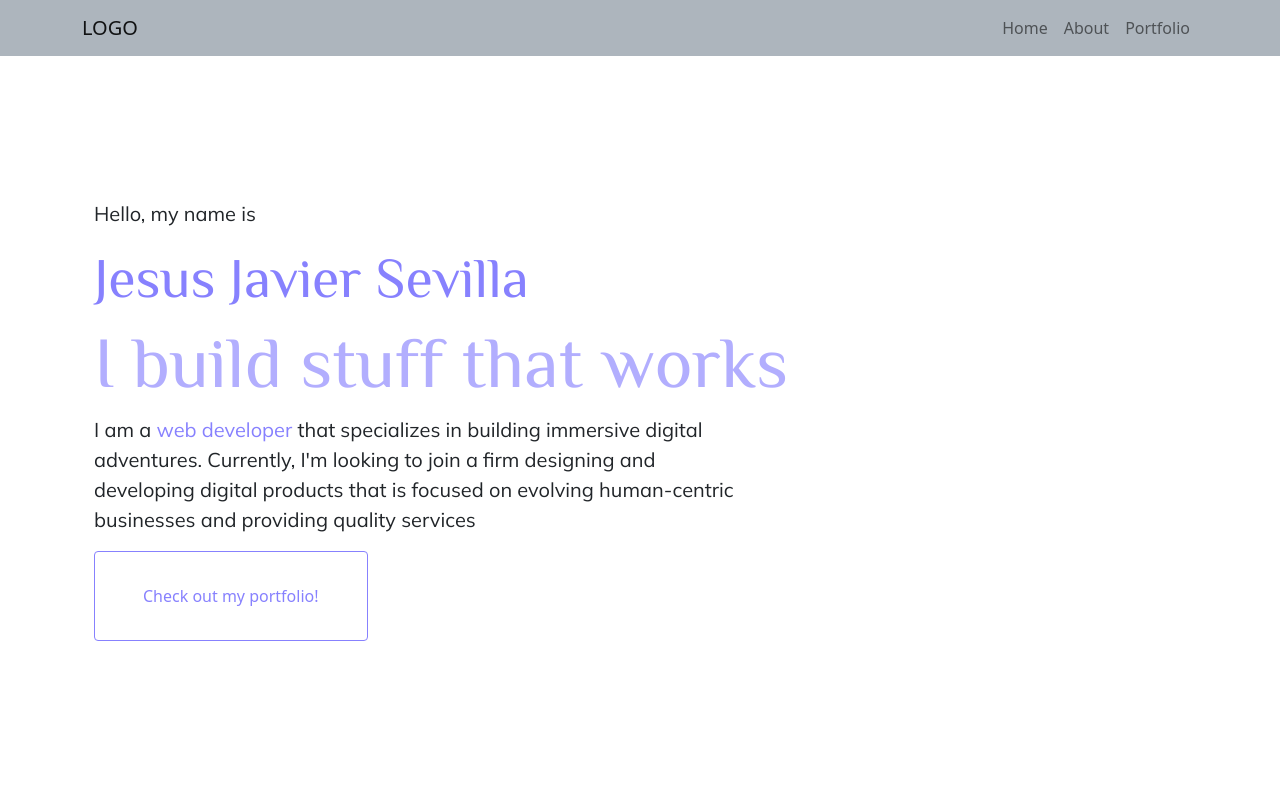
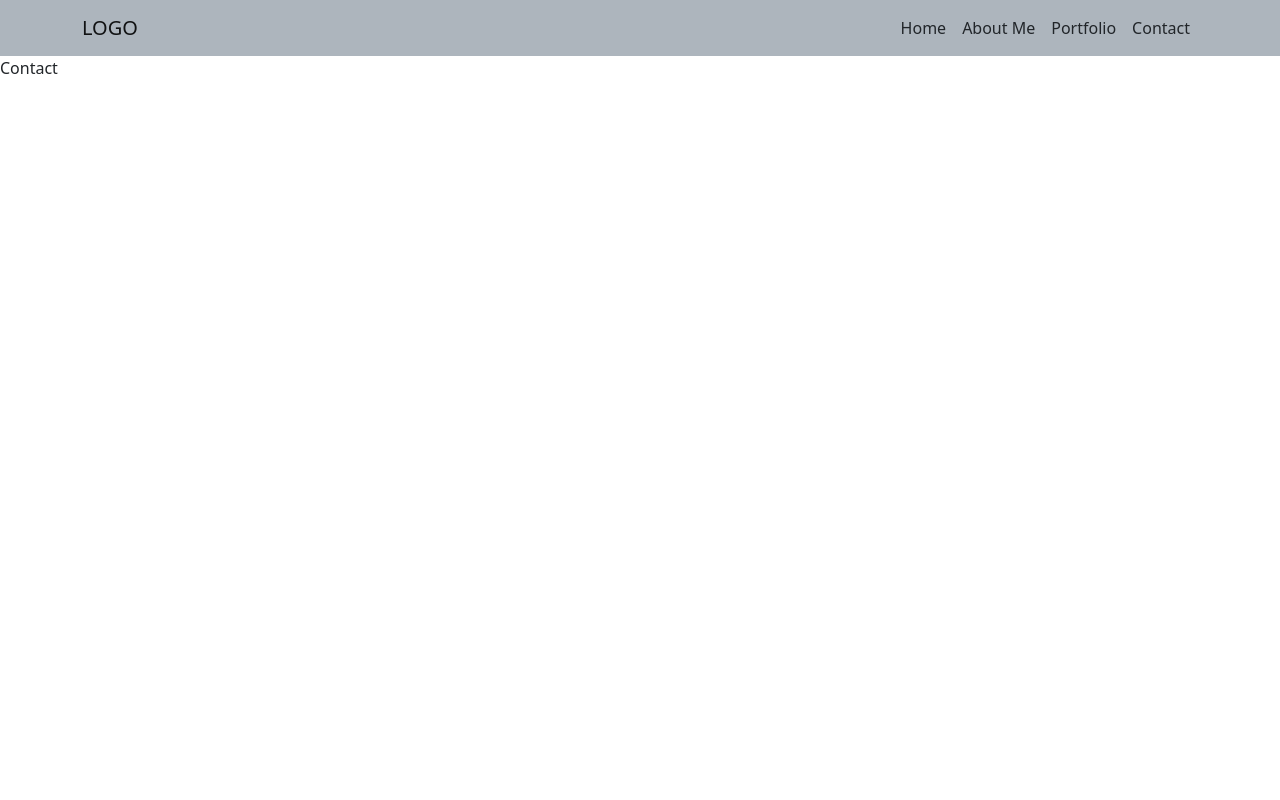
Before and after one commit to Jesuss27/personal-portfolio, a React (Create React App) app: page /contact in a window 1280 px wide. Shown: the top 800 px of the page. Built offline with nearby package versions, Linux system fonts and the light colour scheme.

Commit message:
scrollTo navbar

```diff
--- a/package.json
+++ b/package.json
@@ -13,6 +13,7 @@
     "react-bootstrap": "^2.1.2",
     "react-dom": "^17.0.2",
     "react-router-dom": "^6.2.2",
+    "react-router-hash-link": "^2.4.3",
     "react-scripts": "5.0.0",
     "web-vitals": "^2.1.4"
   },
--- a/src/App.js
+++ b/src/App.js
@@ -1,19 +1,14 @@
-import logo from './logo.svg';
+
 import './App.css';
 import Navigation from './components/Navigation';
 import "./styles/main.scss"
-import {Switch, Route} from "react-router-dom"
+import {Routes, Route} from "react-router-dom"
 //import components
-import Landing from "./components/Landing.js"
-import About from "./components/About.js"
-import Portfolio from "./components/Portfolio.js"
-import Container from "react-bootstrap/Container"
-import SeeMore from './components/SeeMore';
-import InTouch from './components/InTouch';
-import Contact from './components/Contact';
+import Home from "./pages/Home"
 // styling and animation
 import { createGlobalStyle } from "styled-components";
 import {motion} from "framer-motion"
+import Contact from './pages/Contact';
 
 function App() {
 
@@ -57,44 +52,18 @@ function App() {
 
   `
 
-  const variants = {
-    visible: {
-      opacity:1,
-      y:0,
-      transition:{
-        when:"beforeChildren",
-        duration:1,
-      }
-    },
-    hidden:{
-      opacity:0,
-      y:50,
-    }
-  }
+
   return (
     <>
     <GlobalStyles />
     <Navigation />
-    <Container>
-      {/* motion container */}
-      <motion.div initial={"hidden"} animate={"visible"} variants={variants}>
+    <Routes>
+      <Route path="/" element={<Home />}></Route>
+      <Route path="/contact" element={<Contact />}></Route>
+    </Routes>
 
-        <motion.div whileInView={"visible"} initial={"hidden"} variants={variants}>
-          <Landing />
-        </motion.div>
 
-        <motion.div  whileInView={"visible"} initial={"hidden"} variants={variants}>
-          <About />
-        </motion.div>
 
-        <motion.div whileInView={"visible"} initial={"hidden"} variants={variants}><Portfolio /></motion.div>
-
-        <motion.div whileInView={"visible"} initial={"hidden"} variants={variants}><SeeMore /></motion.div>
-        <motion.div whileInView={"visible"} initial={"hidden"} variants={variants}><InTouch /></motion.div>
-        <motion.div whileInView={"visible"} initial={"hidden"} variants={variants}><Contact /></motion.div>
-
-      </motion.div>
-    </Container>
     </>
   );
 }
--- a/src/components/Navigation.js
+++ b/src/components/Navigation.js
@@ -1,5 +1,6 @@
 import React from 'react'
 import {Navbar, Nav, NavDropdown,Container, Row} from "react-bootstrap"
+import { HashLink as Link} from "react-router-hash-link"
 
 
 function Navigation() {
@@ -12,9 +13,13 @@ function Navigation() {
                 <Navbar.Toggle aria-controls='basic-navbar-nav'/>
                 <Navbar.Collapse id="basic-navbar-nav">
                   <Nav className="ml-auto">
-                    <Nav.Item><Nav.Link href="#home">Home</Nav.Link></Nav.Item>
-                    <Nav.Item><Nav.Link href="#about">About</Nav.Link></Nav.Item>
-                    <Nav.Item><Nav.Link href="#portfolio">Portfolio</Nav.Link></Nav.Item>
+                    <Nav.Item className='m-2'>
+                      <Link to="/">Home</Link>
+                     </Nav.Item>
+
+                    <Nav.Item className='m-2' ><Link to="/#about">About Me</Link></Nav.Item>
+                    <Nav.Item className='m-2'><Link to="/#portfolio">Portfolio</Link></Nav.Item>
+                    <Nav.Item className='m-2'><Link to="/contact">Contact</Link></Nav.Item>
 
                   </Nav>
 
--- a/src/components/Portfolio.js
+++ b/src/components/Portfolio.js
@@ -14,7 +14,7 @@ function Portfolio() {
                         style={{
                             maxWidth:isMedium ? "50%" : "100%",
                         }}>
-                        <h2>Portfolio</h2>
+                        <h2 id="portfolio">Portfolio</h2>
                         <div className="lineDiv"></div>
                     </div>
                     {/* featured projects */}
--- a/src/index.js
+++ b/src/index.js
@@ -1,6 +1,5 @@
 import React from 'react';
 import ReactDOM from 'react-dom';
-import './index.css';
 import App from './App';
 import reportWebVitals from './reportWebVitals';
 import {BrowserRouter} from "react-router-dom"
--- /dev/null
+++ b/src/pages/Contact.js
@@ -0,0 +1,9 @@
+import React from 'react'
+
+function Contact() {
+  return (
+    <div>Contact</div>
+  )
+}
+
+export default Contact
--- /dev/null
+++ b/src/pages/Home.js
@@ -0,0 +1,53 @@
+
+import "../styles/main.scss"
+//import components
+import Landing from "../components/Landing.js"
+import About from "../components/About.js"
+import Portfolio from "../components/Portfolio.js"
+import Container from "react-bootstrap/Container"
+import SeeMore from '../components/SeeMore';
+import InTouch from '../components/InTouch';
+// styling and animation
+import { createGlobalStyle } from "styled-components";
+import {motion} from "framer-motion"
+
+
+function Home() {
+    const variants = {
+        visible: {
+          opacity:1,
+          y:0,
+          transition:{
+            when:"beforeChildren",
+            duration:1,
+          }
+        },
+        hidden:{
+          opacity:0,
+          y:50,
+        }
+      }
+  return (
+    <Container>
+      {/* motion container */}
+      <motion.div initial={"hidden"} animate={"visible"} variants={variants}>
+
+        <motion.div whileInView={"visible"} initial={"hidden"} variants={variants}>
+          <Landing />
+        </motion.div>
+
+        <motion.div  whileInView={"visible"} initial={"hidden"} variants={variants}>
+          <About />
+        </motion.div>
+
+        <motion.div whileInView={"visible"} initial={"hidden"} variants={variants}><Portfolio /></motion.div>
+
+        <motion.div whileInView={"visible"} initial={"hidden"} variants={variants}><SeeMore /></motion.div>
+        <motion.div whileInView={"visible"} initial={"hidden"} variants={variants}><InTouch /></motion.div>
+
+      </motion.div>
+    </Container>
+  )
+}
+
+export default Home
```
Also changed, not shown: 1 other file (tests, documents, lock files or other folders).
